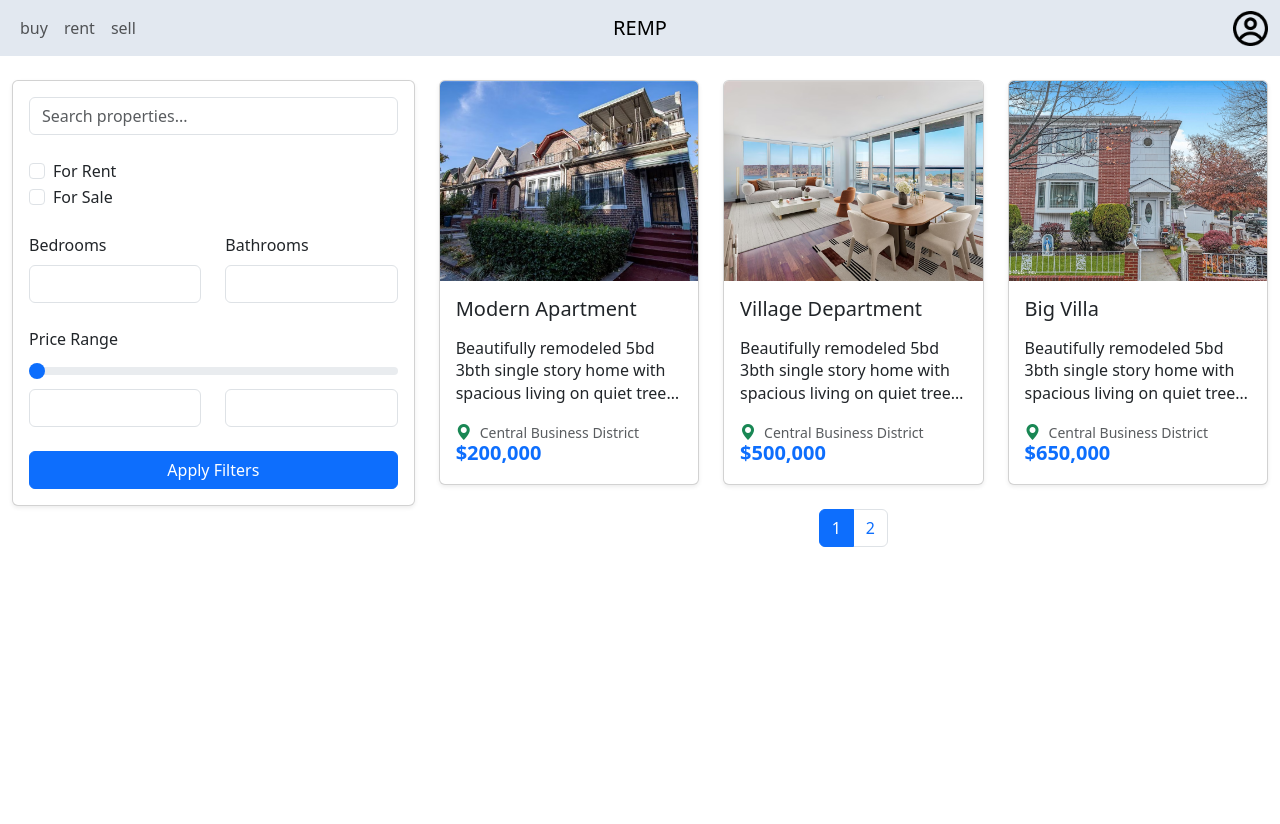
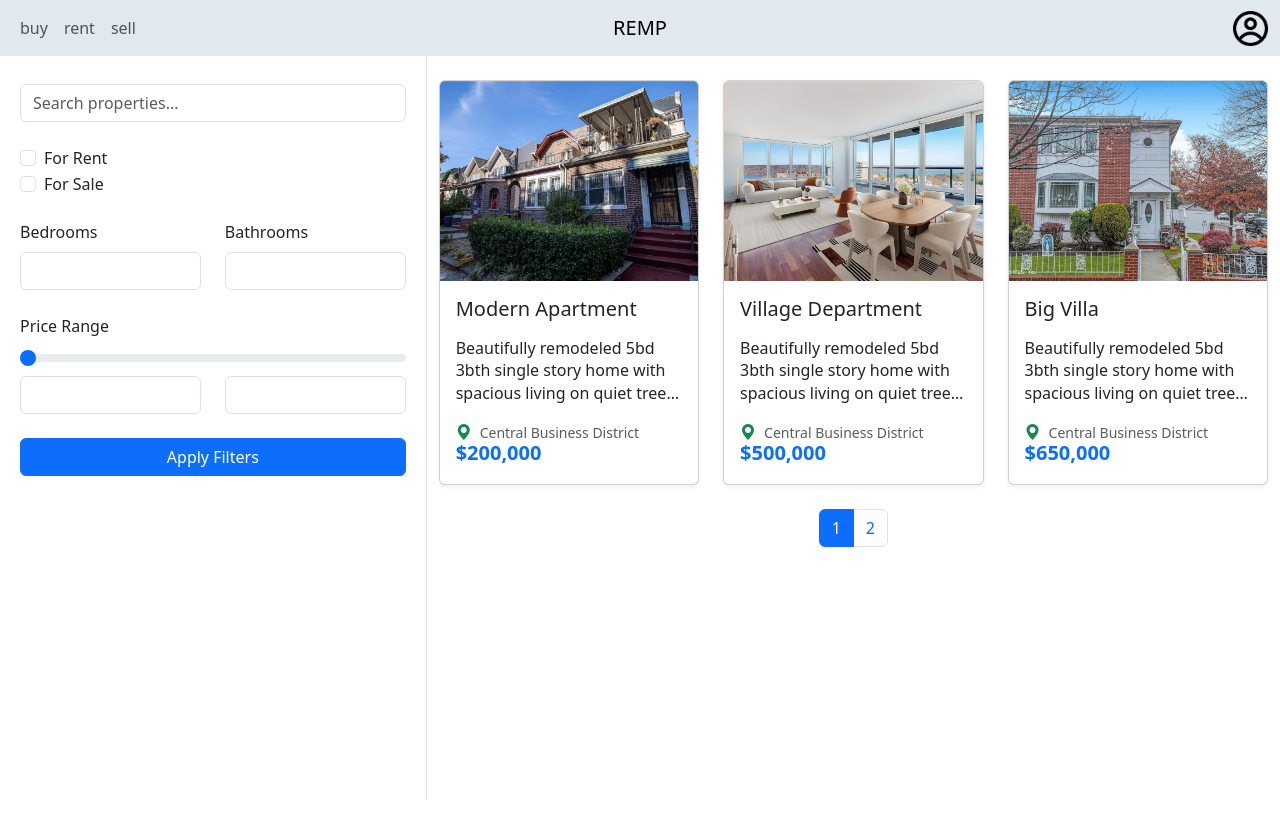
Before and after one commit to YahyaDalbah/REMP-web2-group2, an Angular app: page /properties in a window 1280 px wide. Before the commit the page ends 800 px from the top, so only its background shows below. Built offline with nearby package versions, Linux system fonts and the light colour scheme.

Commit message:
changed filtering design

```diff
--- a/src/app/pages/properties/properties.component.html
+++ b/src/app/pages/properties/properties.component.html
@@ -1,9 +1,10 @@
-<!-- properties-list.component.html -->
-<div class="container-fluid mt-4">
+<div class="container-fluid">
   <div class="row">
-    <!-- Static Filter UI -->
-    <div class="col-md-4 mb-4">
-      <div class="card shadow-sm p-3">
+    <div
+      style="height: calc(100vh - 56px);"
+      class="col-md-4 mb-4 border-end pt-4"
+    >
+      <div class="py-1 px-2">
         <form>
           <!-- Search Bar -->
           <div class="mb-4">
@@ -70,7 +71,7 @@
     </div>
 
     <!-- Properties List with Pagination -->
-    <div class="col-md-8">
+    <div class="col-md-8 pt-4">
       <div class="row row-cols-1 row-cols-md-2 row-cols-lg-3 g-4">
         <div class="col" *ngFor="let property of paginatedProperties">
           <app-propertie-card [property]="property" />
--- a/src/app/pages/properties/properties.component.ts
+++ b/src/app/pages/properties/properties.component.ts
@@ -13,7 +13,6 @@ export class PropertiesComponent {
   currentPage = 1;
   pageSize = 3;
 
-  // Mock data - replace with your actual data source
   properties: Property[] = [
     {
       title: 'Modern Apartment',
```
